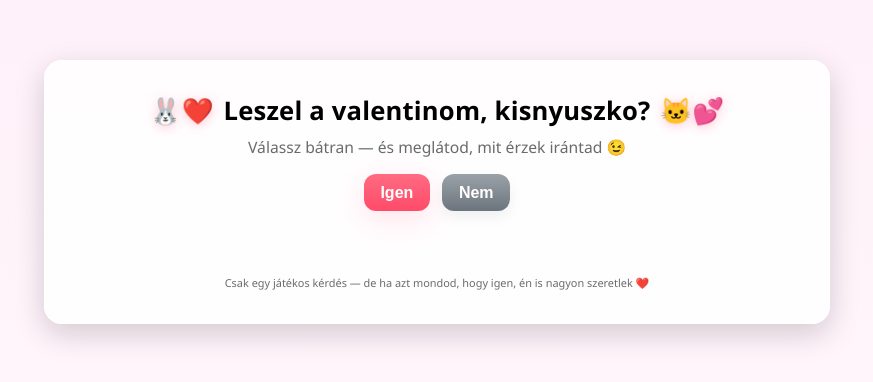
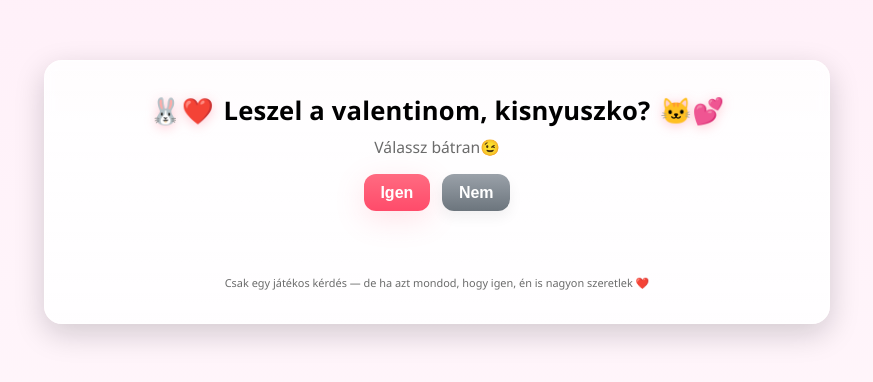
Before and after one commit to Bub419/Bub419-Mondjigentplspls, a plain HTML site: page index.html in a window 1280 px wide. Shown: the part 240-622 px from the top of the page, without its empty margins (203-1076 px from the left). Drawn offline with Linux system fonts and the light colour scheme.

Commit message:
Update index.html

```diff
--- a/index.html
+++ b/index.html
@@ -202,7 +202,7 @@
 
     <main class="card" role="main" aria-labelledby="question">
       <h1 id="question"><span class="title-icons">🐰❤️</span> Leszel a valentinom, kisnyuszko? <span class="title-icons">🐱💕</span></h1>
-      <p class="lead">Válassz bátran — és meglátod, mit érzek irántad 😉</p>
+      <p class="lead">Válassz bátran😉</p>
 
       <div class="buttons" role="group" aria-label="Válaszok">
         <button class="yes" id="yesBtn" type="button" aria-pressed="false">Igen</button>
```
